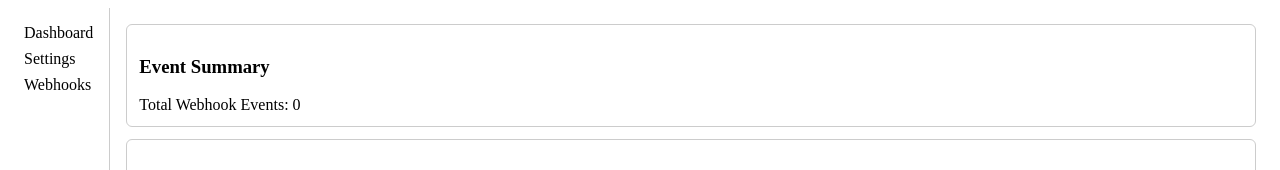
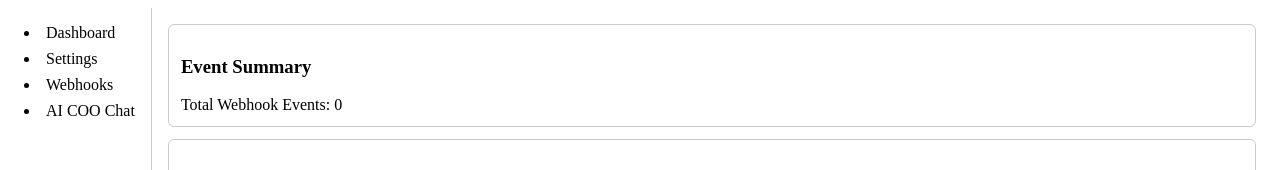
Before and after one commit to DevToday-MKhan/AICOO, a React app in the folder frontend/: page / in a window 1280 px wide. Shown: the top 170 px of the page. Built offline with nearby package versions, Linux system fonts and the light colour scheme; no server answers; the HTML template or start-up script is replaced by a standard one.

Commit message:
Refactor Navigation to use Link components

```diff
--- a/frontend/src/Navigation.jsx
+++ b/frontend/src/Navigation.jsx
@@ -1,4 +1,5 @@
 import React from "react";
+import { Link } from "react-router-dom";
 
 const sidebarStyle = {
   display: "flex",
@@ -10,14 +11,25 @@ const sidebarStyle = {
 
 const linkStyle = {
   cursor: "pointer",
+  textDecoration: "none",
+  color: "inherit",
 };
 
-const Navigation = ({ onNavigate }) => {
+const Navigation = () => {
   return (
     <div style={sidebarStyle}>
-      <a style={linkStyle} onClick={() => onNavigate("Dashboard")}>Dashboard</a>
-      <a style={linkStyle} onClick={() => onNavigate("Settings")}>Settings</a>
-      <a style={linkStyle} onClick={() => onNavigate("Webhooks")}>Webhooks</a>
+      <li>
+        <Link to="/dashboard" style={linkStyle}>Dashboard</Link>
+      </li>
+      <li>
+        <Link to="/settings" style={linkStyle}>Settings</Link>
+      </li>
+      <li>
+        <Link to="/webhooks" style={linkStyle}>Webhooks</Link>
+      </li>
+      <li>
+        <Link to="/chat" style={linkStyle}>AI COO Chat</Link>
+      </li>
     </div>
   );
 };
```
